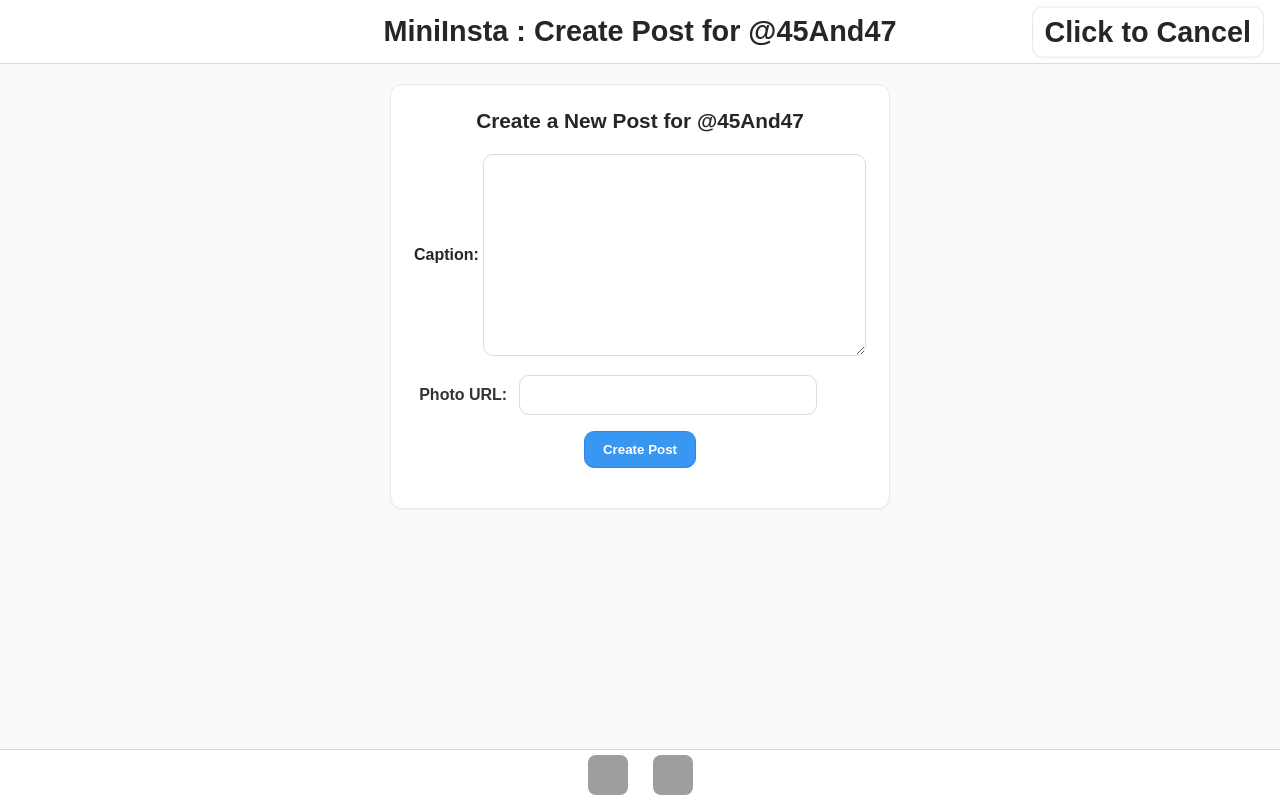
After one commit to TheOtherUser3/cs412, a Django app: page /mini_insta/profile/2/create_post in a window 1280 px wide. The commit adds this page. Run offline with Django 5.2, Linux system fonts and the light colour scheme; data comes from the database, SQL or seed files in the repository; both versions use the stored data as it was after the commit; lists and menus that the app fills with data are empty; grey boxes are pictures that could not be loaded.

Commit message:
Finished HW4

```diff
--- /dev/null
+++ b/mini_insta/forms.py
@@ -0,0 +1,12 @@
+# File: forms.py
+# Author: Dawson Maska (dawsonwm@bu.edu), 10/2/2025
+# Description: forms file that defines forms for mini_insta application.
+
+from django import forms
+from .models import *
+
+class CreatePostForm(forms.ModelForm):
+    """Define a form to create a new Post"""
+    class Meta:
+        model = Post
+        fields = ['caption']
--- /dev/null
+++ b/mini_insta/templates/mini_insta/create_post_form.html
@@ -0,0 +1,38 @@
+<!--
+File: show_all_profiles.html
+Author: Dawson Maska (dawsonwm@bu.edu), 9/25/2025
+Description: Template for displaying all user profiles in the mini_insta application.
+-->
+{% extends 'mini_insta/base.html' %}
+
+<!-- Extend the header -->
+{% block header %}
+: Create Post for {{profile.username}}
+<!-- Allow cancelling -->
+<div class="header-cancel">
+    <a href="{% url 'show_profile' profile.pk %}">Click to Cancel</a>
+<div>
+{% endblock %}
+
+{% block content %}
+<main class = "create-post-container">
+    <article>
+        <h2>Create a New Post for {{profile.username}}</h2>
+        <form method="POST">
+            {% csrf_token %}
+            <table>
+                {{ form.as_table }}
+            </table>
+            <div class="form-group">
+                <label for="image_url">Photo URL:</label>
+                <input type="text" id="image_url" name="image_url">
+            </div>
+            <button type="submit">Create Post</button>
+        </form>
+    </article>
+</main>
+{% endblock %}
+
+{% block footer %}
+    <li><a href ="{% url 'show_profile' profile.pk %}"><img class = "footer-icon" src="{{profile.profile_image_url}}"></a></li>
+{% endblock %}
--- a/mini_insta/templates/mini_insta/show_profile.html
+++ b/mini_insta/templates/mini_insta/show_profile.html
@@ -51,4 +51,5 @@ Description: html code template to display a single user profile in the mini_ins
 
 {% block footer %}
     <li><a href ="{% url 'show_profile' profile.pk %}"><img class = "footer-icon" src="{{profile.profile_image_url}}"></a></li>
+    <li><a href="{% url 'create_post' profile.pk %}"><img class = "footer-icon" src ="https://cdn-icons-png.flaticon.com/512/992/992651.png"></a></li>
 {% endblock %}
--- a/mini_insta/urls.py
+++ b/mini_insta/urls.py
@@ -3,11 +3,12 @@
 # Description: urls file for mini_insta application.
 # Sends HTTPS request to matching views.py function
 
-from .views import ProfileListView, ProfileDetailView, PostDetailView
+from .views import ProfileListView, ProfileDetailView, PostDetailView, CreatePostView
 from django.urls import path
 
 urlpatterns = [
     path('', ProfileListView.as_view(), name='show_all_profiles'),
     path('profile/<int:pk>/', ProfileDetailView.as_view(), name="show_profile"),
     path('profile/post/<int:pk>/', PostDetailView.as_view(), name="show_post"),
+    path('profile/<int:pk>/create_post', CreatePostView.as_view(), name='create_post'),
 ]
--- a/mini_insta/views.py
+++ b/mini_insta/views.py
@@ -4,9 +4,10 @@
 # by urls.py and does any additional logic required to display the desired page
 
 from django.shortcuts import render
-from django.views.generic import ListView, DetailView
+from django.views.generic import ListView, DetailView, CreateView
 from .models import Profile, Post, Photo
-import random
+from .forms import CreatePostForm
+from django.urls import reverse
 
 # Create your views here.
 
@@ -27,3 +28,38 @@ class PostDetailView(DetailView):
     model = Post
     template_name = 'mini_insta/show_post.html'
     context_object_name = 'post'
+
+class CreatePostView(CreateView):
+    """Define a view class to create a new Post for a specific Profile"""
+    form_class = CreatePostForm
+    template_name = 'mini_insta/create_post_form.html'
+
+    def get_context_data(self, **kwargs):
+        """Add the profile to the context data for the template"""
+        context = super().get_context_data(**kwargs)
+        pk = self.kwargs['pk']
+        profile = Profile.objects.get(pk=pk)
+        context['profile'] = profile
+        return context
+
+    def form_valid(self, form):
+        """Set the profile of the new Post to the Profile in the URL
+        and create and set the Photo to the Post"""
+        pk = self.kwargs['pk']
+        profile = Profile.objects.get(pk=pk)
+        form.instance.profile = profile
+        post = form.save()
+        post.save()
+        #Make new photo, set its attributes, and save it
+        photo = Photo()
+        photo.image_url = self.request.POST.get('image_url')
+        photo.post = post
+        photo.save()
+        return super().form_valid(form)
+
+    def get_success_url(self):
+        """After creating a post, return to the profile page"""
+        pk = self.kwargs['pk']
+        profile = Profile.objects.get(pk=pk)
+        pk = profile.pk
+        return reverse('show_profile', kwargs={'pk':pk})
--- a/static/mini_insta.css
+++ b/static/mini_insta.css
@@ -315,5 +316,128 @@ main {
 
 .posts-grid,
 .post-container {
-  padding-bottom: 80px; /* Space for fixed footer */
+    padding-bottom: 80px;
 }
+
+/* === CREATE POST FORM === */
+
+/* Cancel button on top right */
+header { position: relative; }
+
+.header-cancel {
+    position: absolute;
+    right: 16px;
+    top: 50%;
+    transform: translateY(-50%);
+}
+
+.header-cancel a {
+    display: inline-block;
+    padding: 8px 12px;
+    border: 1px solid #e9e9e9;
+    border-radius: 10px;
+    background: #fff;
+    color: #262626;
+    text-decoration: none;
+    font-weight: 600;
+    box-shadow: 0 1px 2px rgba(0,0,0,.04);
+    transition: background .15s ease, border-color .15s ease;
+}
+.header-cancel a:hover {
+    background: #f7f7f7;
+    border-color: #dbdbdb;
+}
+
+/* === Create Post container/card === */
+.create-post-container {
+    max-width: 500px;
+    margin: 0 auto;
+    padding: 20px;
+    padding-bottom: 90px;
+    text-align: center;
+}
+
+.create-post-container article {
+    background: #fff;
+    border: 1px solid #e9e9e9;
+    border-radius: 12px;
+    box-shadow: 0 1px 2px rgba(0,0,0,.04);
+    padding: 24px 20px;
+}
+
+.create-post-container h2 {
+    margin: 0 0 18px;
+    font-size: 1.3rem;
+    font-weight: 700;
+}
+
+.create-post-container form {
+    display: flex;
+    flex-direction: column;
+    align-items: center;
+    gap: 16px;
+}
+
+.create-post-container .form-group {
+    display: grid;
+    grid-template-columns: 35% 65%;
+    align-items: center;
+    gap: 12px;
+    width: 100%;
+}
+
+.create-post-container .form-group label {
+    margin: 0;
+    width: auto;
+    text-align: right;
+    justify-self: end;
+    font-weight: 600;
+    color: #333;
+}
+
+.create-post-container .form-group input[type="text"],
+.create-post-container .form-group input[type="url"] {
+    width: 100%;
+    box-sizing: border-box;
+}
+
+.create-post-container input[type="text"],
+.create-post-container input[type="url"],
+.create-post-container textarea {
+    width: 100%;
+    max-width: 100%;
+    padding: 10px 12px;
+    border: 1px solid #dbdbdb;
+    border-radius: 10px;
+    font: inherit;
+    background: #fff;
+    box-sizing: border-box;
+    transition: border-color .15s ease, box-shadow .15s ease;
+}
+
+.create-post-container textarea {
+    min-height: 120px;
+    resize: vertical;
+}
+
+.create-post-container input:focus,
+.create-post-container textarea:focus {
+    border-color: #b3b3b3;
+    box-shadow: 0 0 0 3px rgba(0,0,0,.06);
+    outline: none;
+}
+
+.create-post-container button[type="submit"] {
+    padding: 10px 18px;
+    border: 1px solid #3182f6;
+    background: #3897f0;
+    color: #fff;
+    border-radius: 10px;
+    font-weight: 700;
+    cursor: pointer;
+    transition: filter .15s ease, transform .05s ease;
+}
+.create-post-container button[type="submit"]:hover { filter: brightness(1.05); }
+.create-post-container button[type="submit"]:active { transform: translateY(1px); }
+
+.create-post-container .form-group { margin-left: -28%; }
```
Also changed, not shown: other parts of static/mini_insta.css (+21 -20 lines), db.sqlite3.
